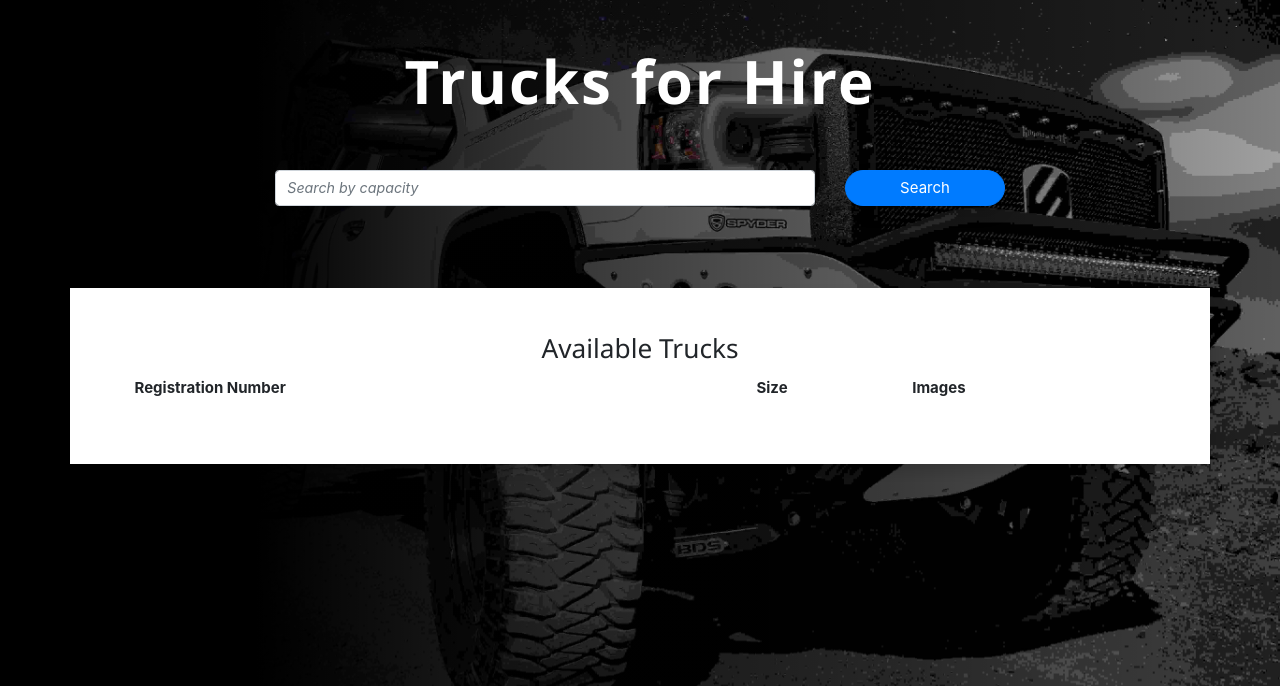
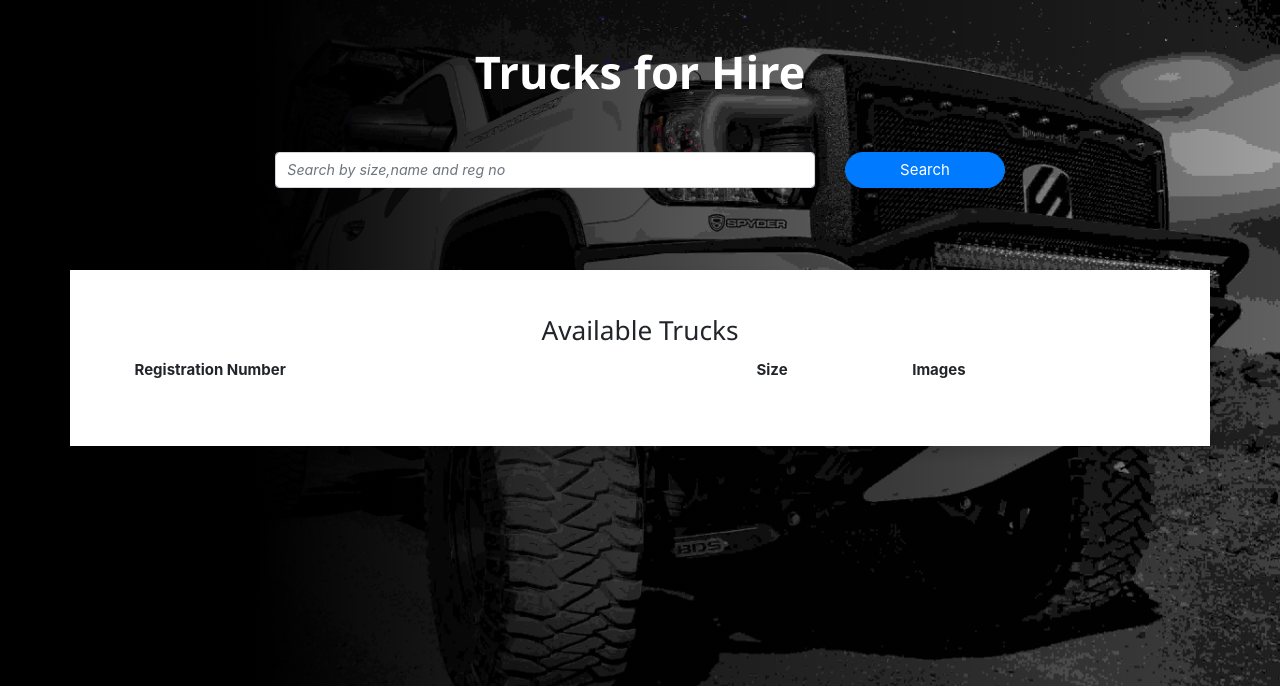
Before and after one commit to ondiekelijah/Truck-Hiring-Web-App, a Flask app: page / in a window 1280 px wide. Shown: the part 69-755 px from the top of the page. Run offline with Flask 2, Linux system fonts and the light colour scheme; data that the repository does not hold is empty; some libraries are stand-ins or nearby versions.

Commit message:
exclusion

```diff
--- a/static/css/add.css
+++ b/static/css/add.css
@@ -7,6 +7,7 @@
 /* image upload */
 .hidden{
     display:none;
+    cursor:;
 }
 #publish-post{
     width: 30%;
--- a/static/css/index.css
+++ b/static/css/index.css
@@ -19,9 +19,8 @@ body {
     color: #fff;
 }
 .hero-text{
-    font-size: 4rem;
+    font-size: 3rem;
     font-weight: 700;
-    letter-spacing: 2px;
     color: #fff;
 }
 
--- a/templates/index.html
+++ b/templates/index.html
@@ -46,9 +46,9 @@
             </ul>
         </div>
     </nav>
-    <main>
+    <main class="mb-5">
         <div class="container text-center">
-            <h1 class="p-5 hero-text">Trucks for Hire</h1>
+            <h3 class="p-5 hero-text">Trucks for Hire</h3>
         </div>
         <div class="row mb-5">
             <div class="col-lg-8 mx-auto">
@@ -57,7 +57,7 @@
                     <form>
                         <div class="row mb-4">
                             <div class="form-group col-md-9">
-                                <input id="search" type="text" placeholder="Search by capacity" class="form-control form-control-underlined">
+                                <input id="search" type="text" placeholder="Search by size,name and reg no" class="form-control form-control-underlined">
                             </div>
                             <div class="form-group col-md-3">
                                 <button type="submit" class="btn btn-primary rounded-pill btn-block shadow" id="search-btn">Search</button>
```
Also changed, not shown: 1 other file.
